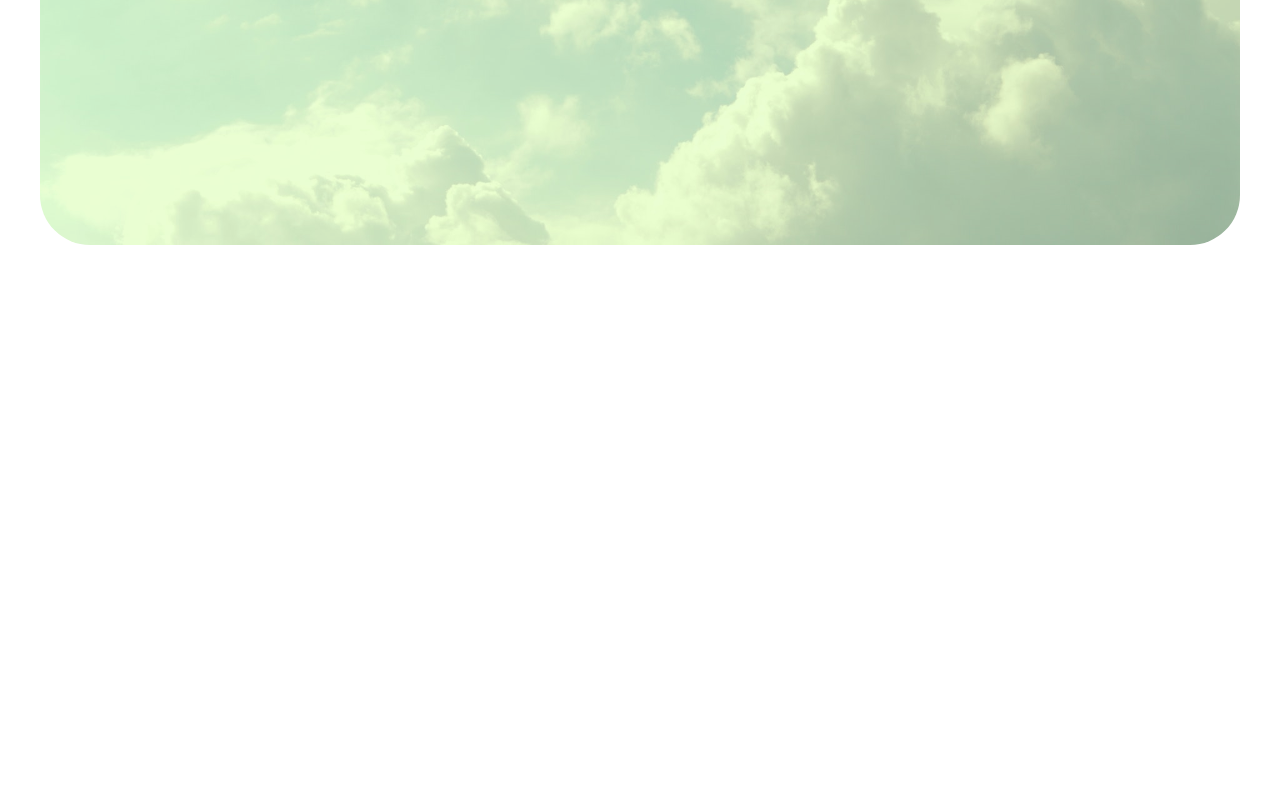
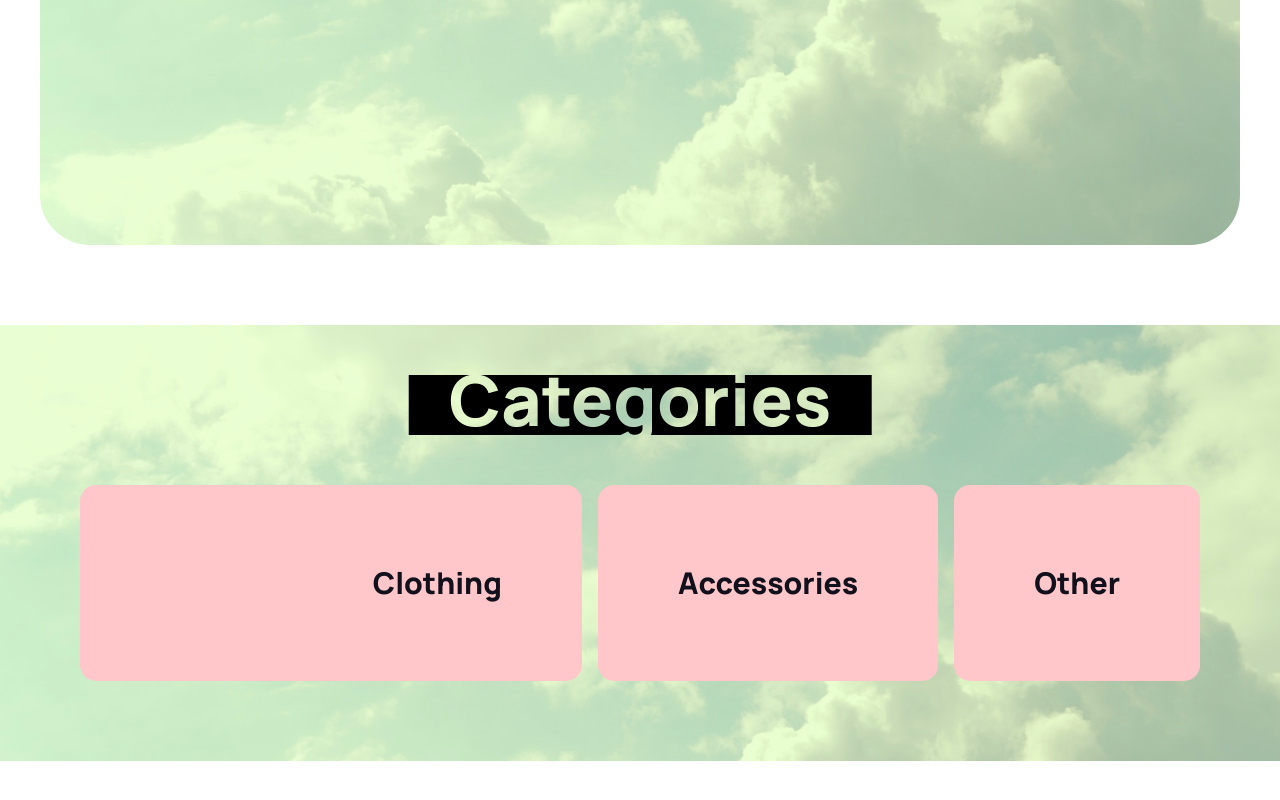
Before and after one commit to notcrimson/e-commerce-site, a React (Vite) app: page / in a window 1280 px wide. Shown: the part 1100-1900 px from the top of the page. Before the commit the page ends 1385 px from the top, so only its background shows below. Built offline with nearby package versions, Linux system fonts and the light colour scheme; no server answers.

Commit message:
categories section added

```diff
--- /dev/null
+++ b/src/components/Categories.jsx
@@ -0,0 +1,35 @@
+import React from "react";
+
+const Categories = () => {
+  return (
+    <div className="relative mb-10">
+      <div className="page__background w-full  pb-20">
+        <div className="p-20">
+          <h1 className="section-heading pt-[8px] pb-[20px] ">Categories</h1>
+        </div>
+        <div className="category__section px-20 grid grid-flow-col grid-cols-3 gap-4">
+          <div name="Technology" className="category ">
+            <h1>Technology</h1>
+          </div>
+          <div name="Skincare" className="category">
+            <h1>Skincare</h1>
+          </div>
+          <div name="Home" className="category">
+            <h1>Home</h1>
+          </div>
+          <div name="Clothing" className="category">
+            <h1>Clothing</h1>
+          </div>
+          <div name="Accessories" className="category">
+            <h1>Accessories</h1>
+          </div>
+          <div name="Other" className="category">
+            <h1>Other</h1>
+          </div>
+        </div>
+      </div>
+    </div>
+  );
+};
+
+export default Categories;
--- a/src/components/Featured.jsx
+++ b/src/components/Featured.jsx
@@ -1,8 +1,8 @@
 import { useEffect, useState } from "react";
+import { MdOutlineArrowBackIos, MdOutlineArrowForwardIos } from "react-icons/md";
 
 import api from "../api/posts";
 import { Products } from "./index";
-import { MdOutlineArrowBackIos, MdOutlineArrowForwardIos } from "react-icons/md";
 
 const Featured = () => {
   const [products, setProducts] = useState([]);
@@ -11,7 +11,7 @@ const Featured = () => {
   useEffect(() => {
     const fetchFeaturedProducts = async () => {
       try {
-        const response = await api.get("");
+        const response = await api.get("/category/motorcycle");
         setProducts(response.data.products);
       } catch (error) {
         if (error.response) {
@@ -51,11 +51,9 @@ const Featured = () => {
   return (
     <div className="relative">
       <div className="p-20">
-        <h1 className="heading1 absolute pt-[7px] pb-[11px] px-[40px] text-center bg-black text-white top-[50px] left-[50%] translate-x-[-50%]  mix-blend-multiply text-[70px] font-[800]">
-          Featured
-        </h1>
+        <h1 className="section-heading pt-[7px] pb-[11px]">Featured</h1>
       </div>
-      <div className="mx-10 mb-10">
+      <div className="mx-10 mb-20">
         <div
           id="featured__products-carousel"
           className="page__background w-full h-[550px] border-none rounded-[50px] p-5 relative overflow-hidden"
--- a/src/components/Header/header.css
+++ b/src/components/Header/header.css
@@ -9,6 +9,9 @@
   .shop-btn:active {
     @apply transition-all duration-300 ease-in-out drop-shadow-2xl opacity-40 border border-solid border-black;
   }
+  .category:hover {
+    @apply row-span-2 col-span-2 grid-flow-row;
+  }
 }
 
 @layer base {
@@ -18,4 +21,12 @@
   .arrows {
     @apply p-2 m-2 border-none rounded-3xl cursor-pointer transition-all duration-300 hover:bg-gray-400/50 absolute top-[50%] -translate-x-0 translate-y-[-50%]  z-10;
   }
+
+  .category {
+    @apply w-full bg-secondary-300 h-full p-20 border-none rounded-2xl transition-all duration-700 ease-in-out;
+  }
+
+  .category h1 {
+    @apply text-center text-3xl font-extrabold;
+  }
 }
--- a/src/components/index.js
+++ b/src/components/index.js
@@ -6,5 +6,16 @@ import Price from "./Price";
 import AmountButtons from "./AmountButtons";
 import CartButtons from "./CartButtons";
 import Featured from "./Featured";
+import Categories from "./Categories";
 
-export { Navbar, Header, Products, ProductsInCart, Price, AmountButtons, CartButtons, Featured };
+export {
+  Navbar,
+  Header,
+  Products,
+  ProductsInCart,
+  Price,
+  AmountButtons,
+  CartButtons,
+  Featured,
+  Categories,
+};
--- a/src/index.css
+++ b/src/index.css
@@ -30,6 +30,10 @@
   }
   .page__background {
     @apply z-0  bg-clouds bg-lime-700/20 bg-blend-overlay   bg-no-repeat bg-cover bg-fixed;
+  }
+
+  .section-heading {
+    @apply text-2xl font-extrabold absolute  px-[40px] text-center bg-black text-white top-[50px] left-[50%] translate-x-[-50%]  mix-blend-multiply text-[70px];
   }
 }
 
--- a/src/pages/Home.jsx
+++ b/src/pages/Home.jsx
@@ -1,10 +1,11 @@
-import { Header, Featured } from "../components";
+import { Header, Featured, Categories } from "../components";
 
 const Home = () => {
   return (
     <div>
       <Header />
       <Featured />
+      <Categories />
     </div>
   );
 };
```
